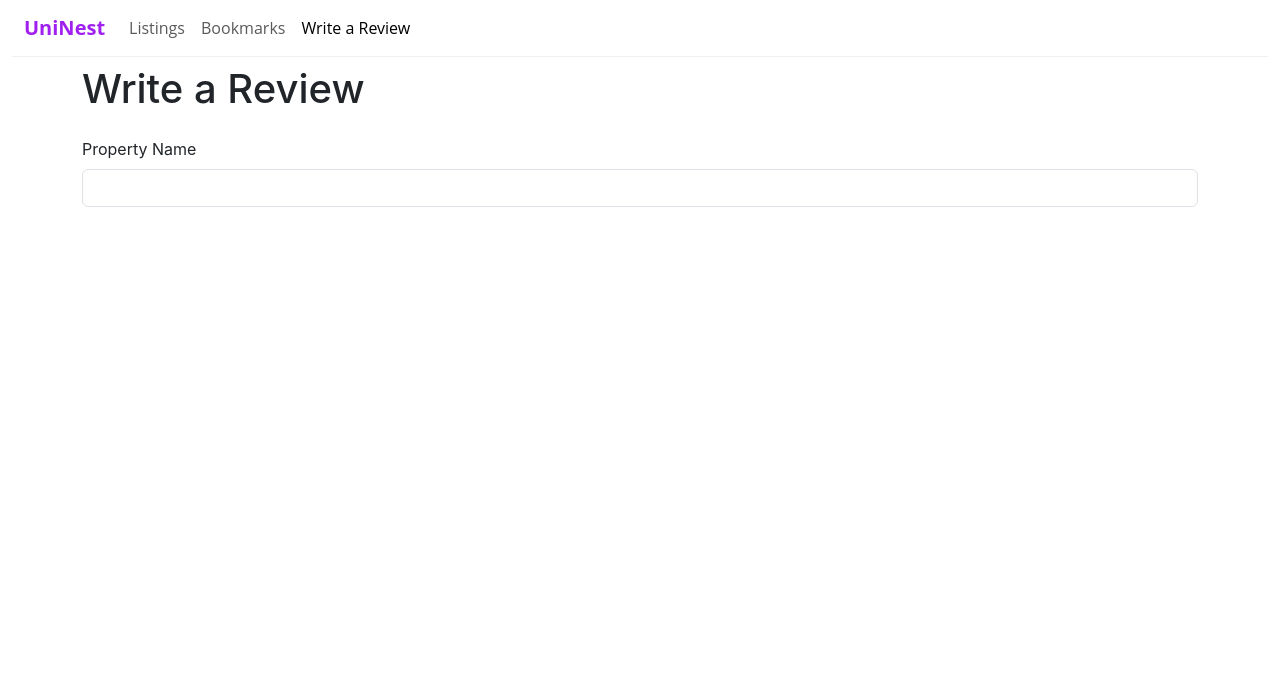
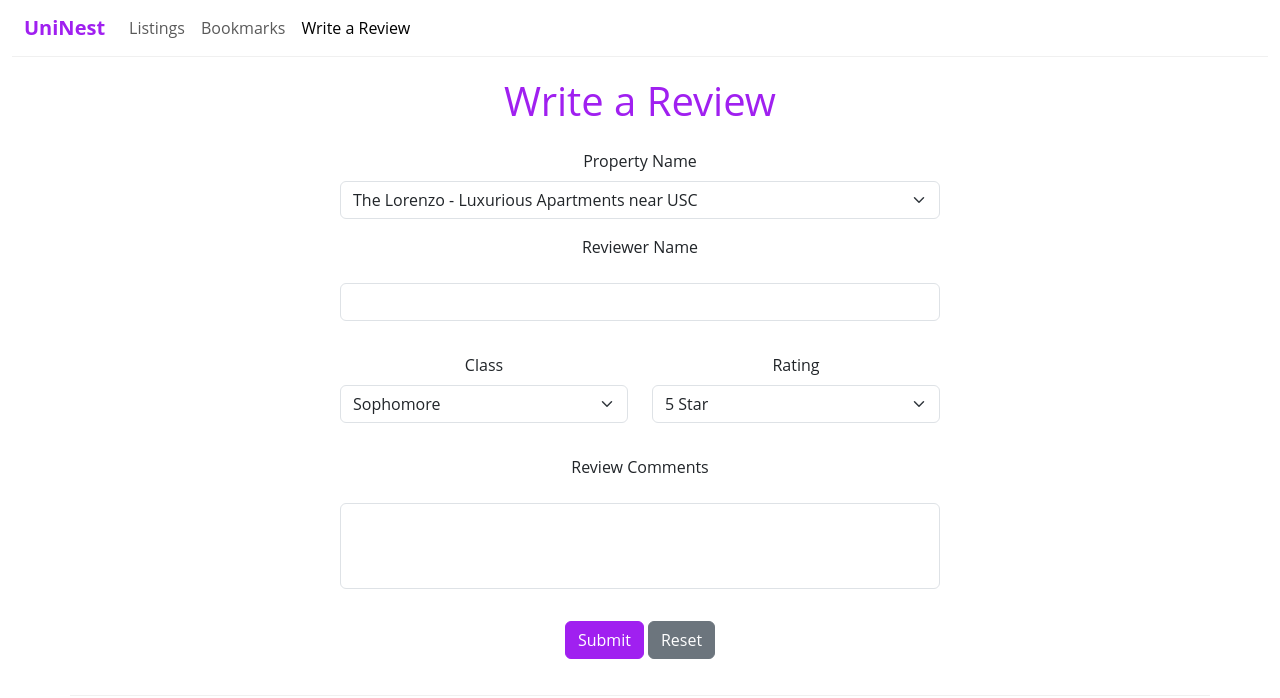
Before and after one commit to paturiUSC/itp404-final-project, a React (Create React App) app: page /writeReview in a window 1280 px wide. Shown: the top 698 px of the page. Built offline with nearby package versions, Linux system fonts and the light colour scheme; data requests are answered from the project's data file.

Commit message:
Finished Reviews

```diff
--- a/src/CSS/ListingPreview.css
+++ b/src/CSS/ListingPreview.css
@@ -2,6 +2,24 @@
     text-decoration: none;
     font-family: 'Open Sans', sans-serif;
     color: black;
+}
+
+.btn-format {
+    background-color: #A020F0;
+    border-color: #A020F0;
+    margin: 0;
+    padding-top: 4px;
+    padding-bottom: 4px;
+    font-size: 14px;
+}
+
+.first-body {
+    padding-bottom: 0;
+}
+
+.second-body {
+    padding-top: 0;
+    padding-bottom: 0;
 }
 
 .custom-link {
--- /dev/null
+++ b/src/CSS/WriteReview.css
@@ -0,0 +1,40 @@
+.custom-bg-button {
+    border-color: black;
+    color: black;
+    background-color: white;
+}
+
+.custom-font {
+    font-family: 'Open Sans', sans-serif;
+}
+
+.highlight-values {
+    font-weight: bold;
+}
+
+.btn-color {
+    background-color: #A020F0;
+    border-color: #A020F0;
+}
+
+h1 {
+   text-align: center;
+   color: #A020F0;
+}
+
+form {
+    /* background: #f1f1f1; */
+   max-width: 600px;
+   text-align: center;
+   margin: 20px auto;
+
+  input, textarea {
+     border:0; outline:0;
+     padding: 1em;
+     display: block;
+     width: 100%;
+     margin-top: 1em;
+     font-family: 'Open sans', sans-serif;
+     resize: none;
+  }
+}
--- /dev/null
+++ b/src/Form/InputText.jsx
@@ -0,0 +1,15 @@
+export default function InputText(props) {
+    return (
+        <>
+          <label htmlFor={props.id} className="form-label">
+            {props.label}
+          </label>
+          <input type="text" className="form-control" id={props.id} required value={props.value} placeholder={props.placeholder} onChange={(event) => {
+            props.onChange(event);
+          }}/>
+          <div className="invalid-feedback">
+            Please choose a {props.label}.
+          </div>
+        </>
+    );
+}
--- a/src/Routes/ListingPreview.jsx
+++ b/src/Routes/ListingPreview.jsx
@@ -22,7 +22,7 @@ export default function ListingPreview(props)
             <div className="card fixed-card">
                 <Link to={`/listings/${props.id}`} className="custom-preview-decoration">
                 <img src={props.propertyImg} className="card-img-top fixed-image" alt="Listing Image" />
-                <div className="card-body d-flex flex-column">
+                <div className="card-body d-flex flex-column first-body">
                     <div className="d-flex justify-content-between">
                         <div>
                             <p className="card-title custom-link">{splitAddress()[0]}</p>
@@ -31,9 +31,16 @@ export default function ListingPreview(props)
                         <p className="card-title custom-link other-description"><span className="other-description-info">${props.rent}</span></p>
                     </div>
                     <p className="card-text other-description">Distance From Village: <span className="other-description-info">{props.distance}</span></p>
-                    <p className="card-text other-description ">Bedrooms: <span className="other-description-info">{props.bedrooms}</span> | Bathrooms: <span className="other-description-info">{props.bathrooms}</span></p>
                 </div>
                 </Link>
+                <div className="second-body card-body d-flex justify-content-between align-items-center">
+                    <div>
+                        <p className="card-text other-description ">Bedrooms: <span className="other-description-info">{props.bedrooms}</span> | Bathrooms: <span className="other-description-info">{props.bathrooms}</span></p>
+                    </div>
+                    <button type="submit" className="btn btn-primary btn-format">
+                        Bookmark
+                    </button>
+                </div>
             </div>
         </div>
     );
--- a/src/Routes/WriteReview.jsx
+++ b/src/Routes/WriteReview.jsx
@@ -1,28 +1,156 @@
-import { useLoaderData } from "react-router-dom";
+import { useLoaderData, Link } from "react-router-dom";
+import { useState } from "react";
+import InputText from "../Form/InputText";
+import "../CSS/WriteReview.css";
 
-export default function WriteReview()
+export default function ReviewProto()
 {
     const loadedListings = useLoaderData();
     console.log(loadedListings);
 
-    return (
-        <div className="container">
+    const [propertyName, setPropertyName] = useState("");
+    const [reviewerName, setReviewerName] = useState("");
+    const [reveiwerClass, setReveiwerClass] = useState("sophomore");
+    const [rating, setRating] = useState("5");
+    const [reviewComments, setReviewComments] = useState("");
+    const [isSubmitted, setIsSubmitted] = useState(false);
+    const [timeSubmitted, setTimeSubmitted] = useState(0);
+
+    function reset()
+    {
+        setPropertyName("");
+        setReviewerName("");
+        setReveiwerClass("sophomore");
+        setRating("5");
+        setReviewComments("");
+        setIsSubmitted(false);
+        setTimeSubmitted(0);
+    }
+
+    function convertMillisecondsToReadableDate(timestamp) {
+        const date = new Date(timestamp);
+
+        const year = date.getFullYear();
+        const month = (date.getMonth() + 1).toString().padStart(2, '0');
+        const day = date.getDate().toString().padStart(2, '0');
+        const hours = date.getHours().toString().padStart(2, '0');
+        const minutes = date.getMinutes().toString().padStart(2, '0');
+        const seconds = date.getSeconds().toString().padStart(2, '0');
+
+        const formattedDate = `${year}-${month}-${day} ${hours}:${minutes}:${seconds}`;
+
+        return formattedDate;
+      }
+
+    return (<div className="container custom-font">
+        {isSubmitted ? (<div>
+                <p>The review has been submitted. Thank you for taking the time to review a property you have stayed at.</p>
+                <p>Here are the details of your review.</p>
+                <p>Property Reviewed:<span className="highlight-values">{propertyName}</span></p>
+                <p>Your Name:<span className="highlight-values">{reviewerName}</span></p>
+                <p>Your Class:<span className="highlight-values">{reveiwerClass}</span></p>
+                <p>Rating:<span className="highlight-values">{rating}</span></p>
+                <p>Comments:<span className="highlight-values">{reviewComments}</span></p>
+                <p>Time Submitted:<span className="highlight-values">{convertMillisecondsToReadableDate(timeSubmitted)}</span></p>
+                <div>
+                    <Link className="btn btn-dark custom-bg-button my-5" to="/writeReview" onClick={() => {
+                        setIsSubmitted(false);
+                        reset();
+                    }}>Write Another Review</Link>
+                </div>
+            </div>) :
+            (<form onSubmit={(event) => {
+            event.preventDefault();
+
+            setIsSubmitted(true);
+            const currentTimestamp = new Date().getTime();
+            setTimeSubmitted(currentTimestamp);
+        }}>
             <h1 className="mb-4">Write a Review</h1>
 
             <div className="my-3">
-                <label htmlFor="input" className="form-label">Property Name</label>
-                <input id="input" type="text" list="listings" className="form-control"/>
-
-                <datalist id="listings">
+                <label htmlFor="property-selection" className="form-label">Property Name</label>
+                <select className="form-select form-select-md mb-3" id="property-selection" required aria-label=".form-select-lg example" value={propertyName} onChange={(event) => {
+                    setPropertyName(event.target.value);
+                }}>
                     {loadedListings.map((listing) => {
-                        return <option key={listing.listingId} value={listing.title}/>
+                        return <option key={listing.listingId} value={listing.listingId}>{listing.title}</option>
                     })}
-                </datalist>
+                </select>
+                <div className="invalid-feedback">
+                    Please choose a property name.
+                </div>
             </div>
 
-            <div>
+            <div className="my-3">
+                <InputText label="Reviewer Name" id="reviewer-name" value={reviewerName} onChange={(event) => {
+                    setReviewerName(event.target.value);
+                }} />
+            </div>
 
+            <div className="row">
+                <div className="my-3 col-6">
+                    <label htmlFor="class-selection" className="form-label">Class</label>
+                    <select className="form-select form-select-md mb-3" id="class-selection" required aria-label=".form-select-lg example" value={reveiwerClass} onChange={(event) => {
+                        setReveiwerClass(event.target.value);
+                    }}>
+                        <option value="freshman">Freshman</option>
+                        <option value="sophomore">Sophomore</option>
+                        <option value="junior">Junior</option>
+                        <option value="senior">Senior</option>
+                        <option value="1st_master">1st Year Master's</option>
+                        <option value="2nd_master">2nd Year Master's</option>
+                        <option value="postdoc">Post-Doc</option>
+                    </select>
+                    <div className="invalid-feedback">
+                        Please choose a class.
+                    </div>
+                </div>
+
+                <div className="my-3 col-6">
+                    <label htmlFor="rating-selection" className="form-label">Rating</label>
+                    <select className="form-select form-select-md mb-3" id="rating-selection" required aria-label=".form-select-lg example" value={rating} onChange={(event) => {
+                        setRating(event.target.value);
+                    }}>
+                        <option value="0">0 Star</option>
+                        <option value="0.5">0.5 Star</option>
+                        <option value="1">1 Star</option>
+                        <option value="1.5">1.5 Star</option>
+                        <option value="2">2 Star</option>
+                        <option value="2.5">2.5 Star</option>
+                        <option value="3">3 Star</option>
+                        <option value="3.5">3.5 Star</option>
+                        <option value="4">4 Star</option>
+                        <option value="4.5">4.5 Star</option>
+                        <option value="5">5 Star</option>
+                    </select>
+                    <div className="invalid-feedback">
+                        Please choose a rating.
+                    </div>
+                </div>
             </div>
-        </div>
+
+            <div className="mb-3">
+                <label htmlFor="review-comments" className="form-label">
+                    Review Comments
+                </label>
+                <textarea className="form-control" id="review-comments" required rows="3" value={reviewComments} onChange={(event) => {
+                    setReviewComments(event.target.value);
+                }}/>
+                <div className="invalid-feedback">
+                    Please type a review.
+                </div>
+            </div>
+
+            <button type="submit" className="btn btn-primary my-3 btn-color">
+                Submit
+            </button>
+
+            <button type="button" className="btn btn-secondary ms-1 my-3" onClick={() => reset()}>
+                Reset
+            </button>
+
+        </form>)}
+    </div>
     );
 }
--- a/src/index.js
+++ b/src/index.js
@@ -12,7 +12,6 @@ import Bookmarks from './Routes/Bookmarks';
 import WriteReview from './Routes/WriteReview';
 import Listings from './Routes/Listings';
 import CompleteListing from './Routes/CompleteListing';
-import { toBeRequired } from '@testing-library/jest-dom/dist/matchers';
 
 const baseUrl = process.env.REACT_APP_API_BASE_URL;
 
```
